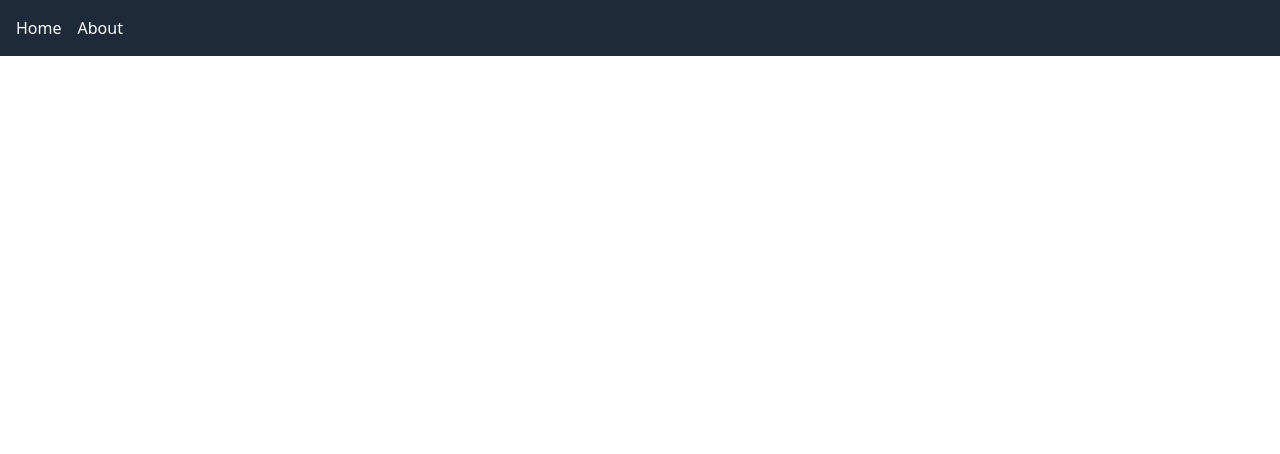
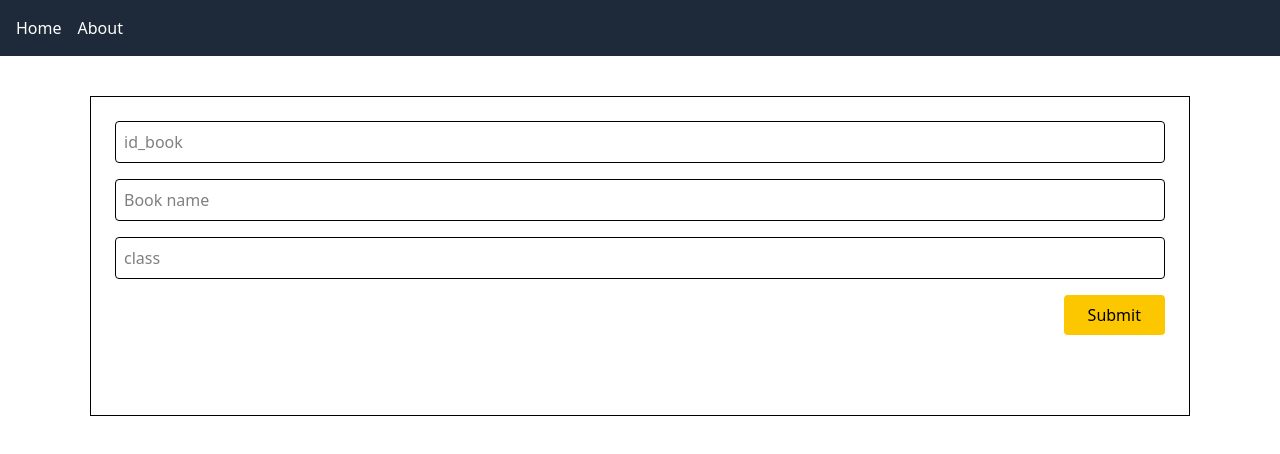
Before and after one commit to btw-imlong/Library, a Vue app: page /listb in a window 1280 px wide. Before the commit this address had no page. Shown: the top 454 px of the page. Built offline with nearby package versions, Linux system fonts and the light colour scheme.

Commit message:
implement list book

```diff
--- a/src/router/rout.js
+++ b/src/router/rout.js
@@ -2,10 +2,12 @@ import { createRouter, createWebHistory } from "vue-router";
 import Home from "../views/student.vue";
 import Login from "../auth/login.vue";
 import Book from "../views/book.vue";
+import listb from "@/views/listb.vue";
 const routes = [
   { path: "/", name: "Home", component: Home },
   { path: "/about", name: "About", component: Login },
   { path: "/book", name: "Book", component: Book },
+  { path: "/listb", name: "Listb", component: listb },
 ];
 
 const router = createRouter({
--- /dev/null
+++ b/src/views/listb.vue
@@ -0,0 +1,55 @@
+<template>
+  <div class="border p-6 w-[1100px] h-[320px] mx-auto mt-10">
+    <form @submit.prevent="handleSubmit" class="space-y-4">
+      <input
+        v-model="form.id_card"
+        type="text"
+        name="id_book"
+        placeholder="id_book"
+        class="border p-2 w-full rounded"
+      />
+      <input
+        v-model="form.name"
+        type="text"
+        name="name"
+        placeholder="Book name"
+        class="border p-2 w-full rounded"
+      />
+      <input
+        v-model="form.class"
+        type="text"
+        name="class"
+        placeholder="class"
+        class="border p-2 w-full rounded"
+      />
+      <div class="text-right">
+        <button
+          type="submit"
+          class="bg-yellow-400 text-black px-6 py-2 rounded hover:bg-yellow-500 transition-colors duration-300"
+          @click="handleSubmit"
+        >
+          Submit
+        </button>
+      </div>
+    </form>
+  </div>
+</template>
+
+<script>
+export default {
+  data() {
+    return {
+      form: {
+        id_card: "",
+        name: "",
+        class: "",
+      },
+    };
+  },
+  methods: {
+    handleSubmit() {
+      console.log(this.form);
+    },
+  },
+};
+</script>
```
